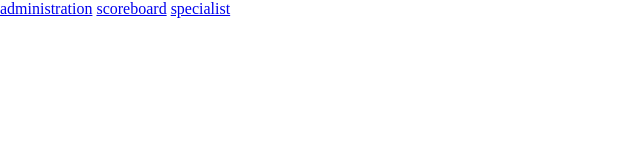
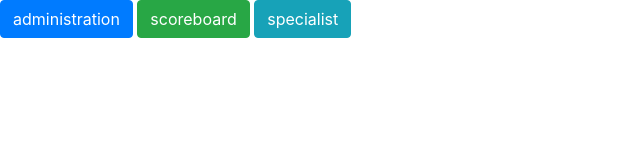
Before and after one commit to mariusweb/QueueManagement, a plain HTML site: page index.html in a window 1280 px wide. Shown: the whole page, without its empty margins (0-640 px from the left). Drawn offline with nearby package versions, Linux system fonts and the light colour scheme.

Commit message:
Added Bootstrap

```diff
--- a/index.html
+++ b/index.html
@@ -2,11 +2,15 @@
 <html>
 <head>
 	<title>index</title>
+	<link rel="stylesheet" href="https://maxcdn.bootstrapcdn.com/bootstrap/4.0.0/css/bootstrap.min.css" integrity="sha384-Gn5384xqQ1aoWXA+058RXPxPg6fy4IWvTNh0E263XmFcJlSAwiGgFAW/dAiS6JXm" crossorigin="anonymous">
 	<link rel="stylesheet" type="text/css" href="assets/css/style.css">
 </head>
 <body>
-	<a href="administration.html">administration</a>
-	<a href="scoreboard.html">scoreboard</a>
-	<a href="specialist.html">specialist</a>
+	<a href="administration.html" class="btn btn-primary">administration</a>
+	<a href="scoreboard.html" class="btn btn-success">scoreboard</a>
+	<a href="specialist.html" class="btn btn-info">specialist</a>
+	<script src="https://code.jquery.com/jquery-3.2.1.slim.min.js" integrity="sha384-KJ3o2DKtIkvYIK3UENzmM7KCkRr/rE9/Qpg6aAZGJwFDMVNA/GpGFF93hXpG5KkN" crossorigin="anonymous"></script>
+	<script src="https://cdnjs.cloudflare.com/ajax/libs/popper.js/1.12.9/umd/popper.min.js" integrity="sha384-ApNbgh9B+Y1QKtv3Rn7W3mgPxhU9K/ScQsAP7hUibX39j7fakFPskvXusvfa0b4Q" crossorigin="anonymous"></script>
+	<script src="https://maxcdn.bootstrapcdn.com/bootstrap/4.0.0/js/bootstrap.min.js" integrity="sha384-JZR6Spejh4U02d8jOt6vLEHfe/JQGiRRSQQxSfFWpi1MquVdAyjUar5+76PVCmYl" crossorigin="anonymous"></script>
 </body>
 </html>
```
